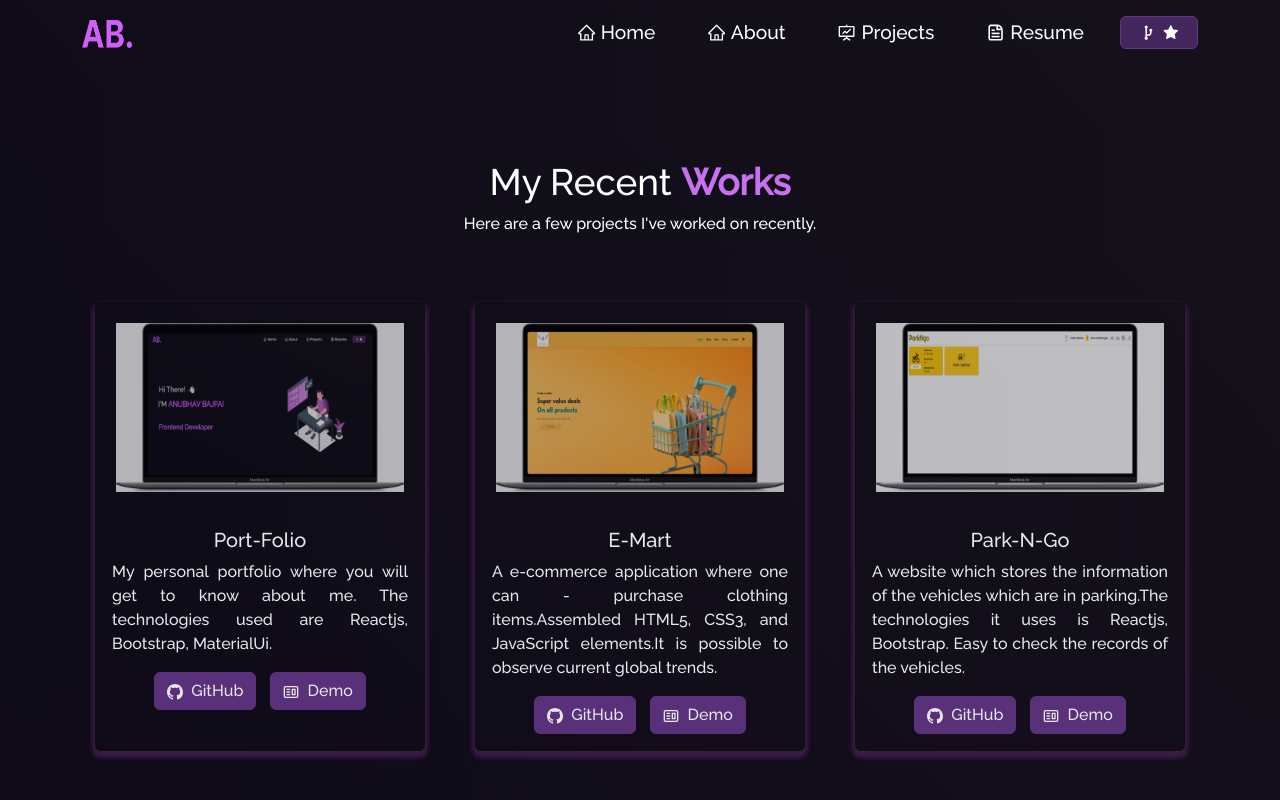
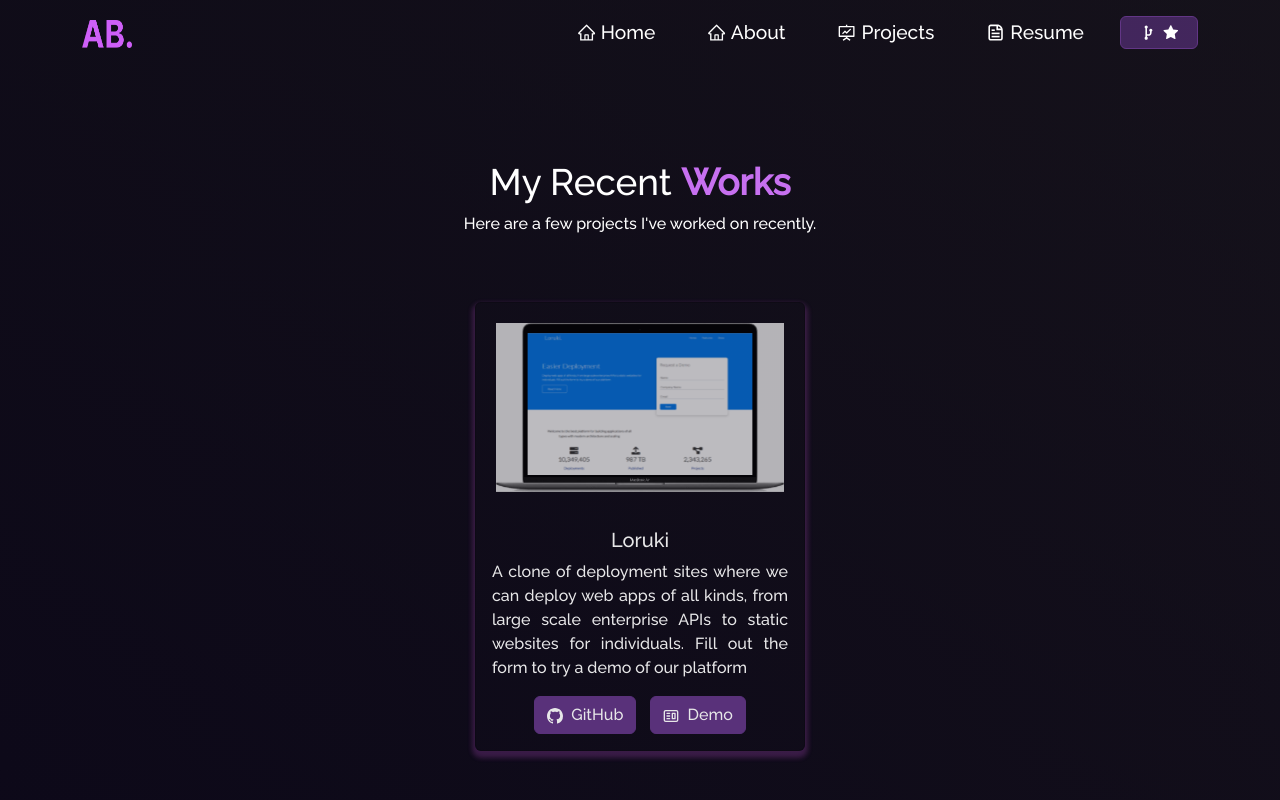
Before and after one commit to Anubhav89/portFolio-2.0, a React (Vite) app: page /project in a window 1280 px wide. Shown: the top 800 px of the page. Built offline with nearby package versions, Linux system fonts and the light colour scheme.

Commit message:
projects

```diff
--- a/src/components/Projects/Projects.jsx
+++ b/src/components/Projects/Projects.jsx
@@ -2,11 +2,11 @@ import React from "react";
 import { Container, Row, Col } from "react-bootstrap";
 import ProjectCard from "./ProjectCards";
 import Particle from "../Particle";
-import parkandgo from "../../assets/parkandgo.png";
-import portfolio from "../../assets/portFolio.png";
-import wokeye from "../../assets/wokeye.png";
-import emart from "../../assets/e-mart.png";
-import loruki from "../../assets/loruki.png";
+// import parkandgo from "../../assets/parkandgo.png";
+// import portfolio from "../../assets/portFolio.png";
+// import wokeye from "../../assets/wokeye.png";
+// import emart from "../../assets/e-mart.png";
+import loruki from "../../assets/loruki.svg";
 
 function Projects() {
   return (
@@ -20,7 +20,7 @@ function Projects() {
           Here are a few projects I've worked on recently.
         </p>
         <Row style={{ justifyContent: "center", paddingBottom: "10px" }}>
-          <Col md={4} className="project-card">
+          {/* <Col md={4} className="project-card">
             <ProjectCard
               imgPath={portfolio}
               isBlog={false}
@@ -59,7 +59,7 @@ function Projects() {
               ghLink="https://github.com/Anubhav89/wokeye"
               demoLink="https://wokeye.netlify.app/login"
             />
-          </Col>
+          </Col> */}
           <Col md={4} className="project-card">
             <ProjectCard
               imgPath={loruki}
```
Also changed, not shown: src/assets/loruki.svg (added).
